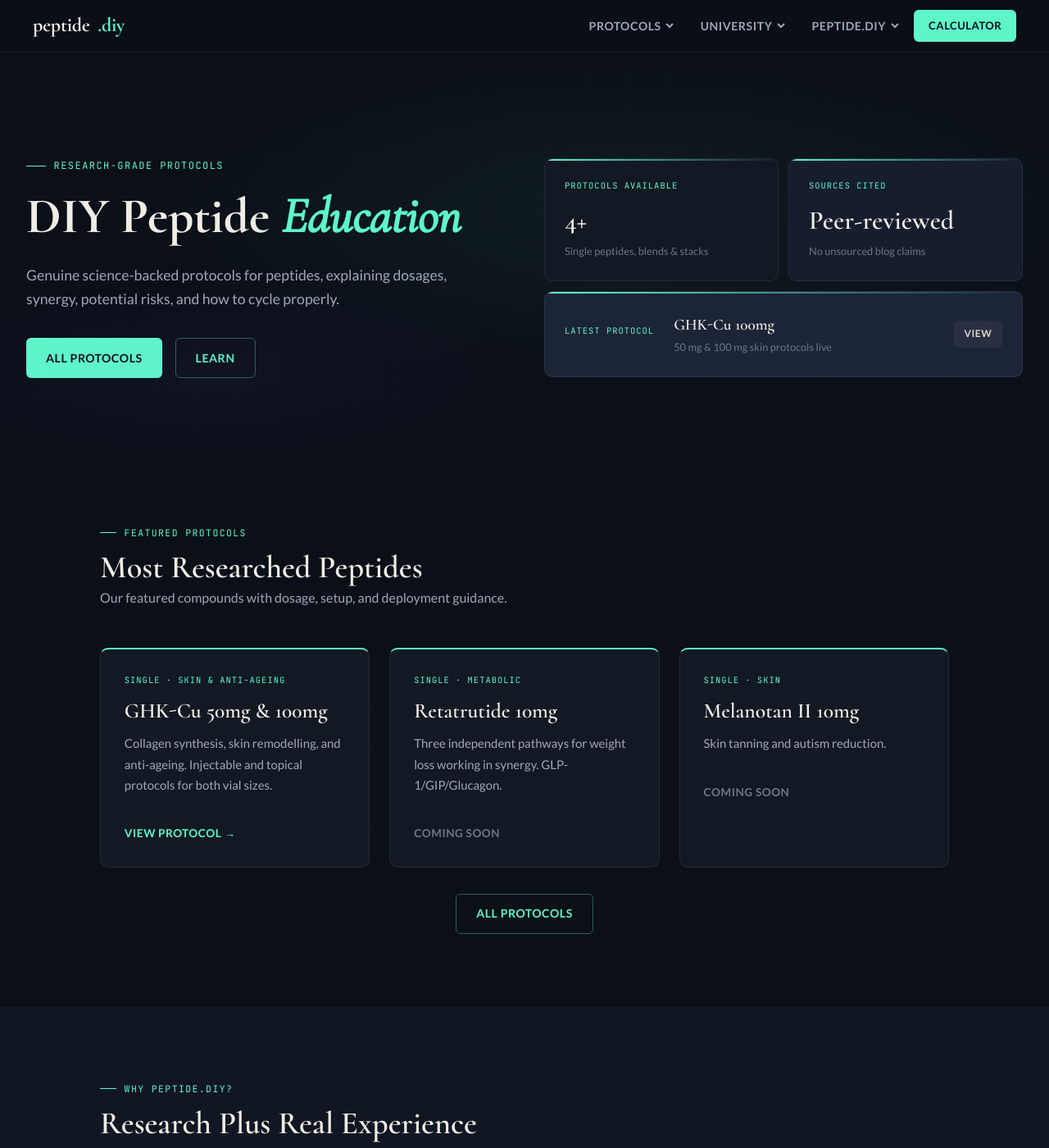
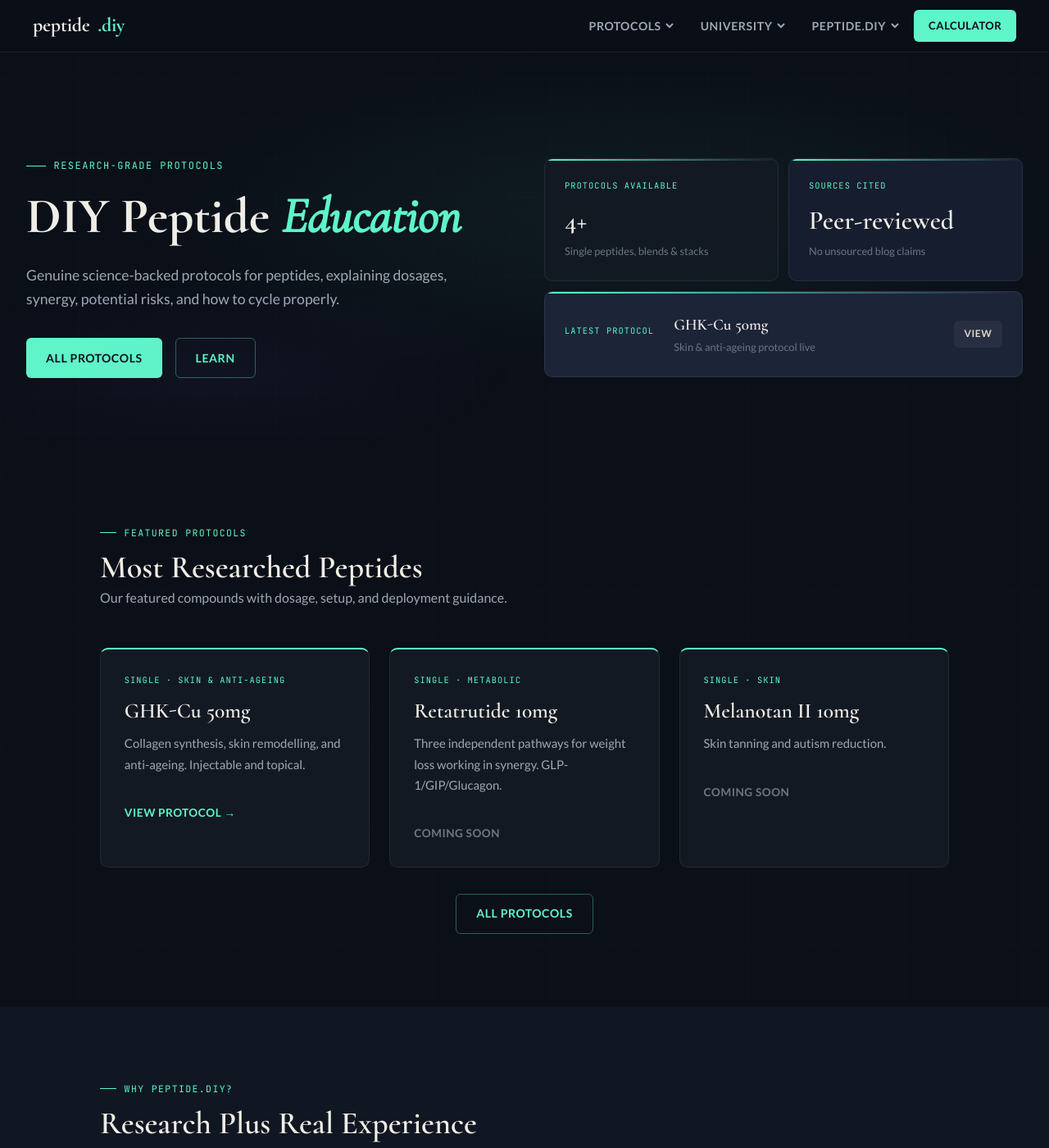
Before and after one commit to FletcherPoole/peptide.diy, a Jekyll site: the page built from index.html, in a window 1280 px wide and 1400 px high. Shown: the whole window at 82% size. Built offline with Jekyll 4.4.1, drawn with Linux system fonts in a browser that asks for light colours.

Commit message:
Feature GHK-Cu 50mg only on home page.
Point hero and featured card to the 50mg protocol instead of both vial sizes.

Co-authored-by: Cursor <cursoragent@cursor.com>

```diff
--- a/index.html
+++ b/index.html
@@ -33,10 +33,10 @@ description: "Genuine science-backed peptide protocols. Dosages, synergy, cyclin
           <div class="hero-card">
             <div class="hc-label">Latest Protocol</div>
             <div style="flex:1">
-            <div class="hc-val" style="font-size:1.2rem"><a href="{{ '/ghk-cu-100mg.html' | relative_url }}" style="color:inherit;text-decoration:none">GHK-Cu 100mg</a></div>
-            <div class="hc-sub">50 mg &amp; 100 mg skin protocols live</div>
+            <div class="hc-val" style="font-size:1.2rem"><a href="{{ '/ghk-cu-50mg.html' | relative_url }}" style="color:inherit;text-decoration:none">GHK-Cu 50mg</a></div>
+            <div class="hc-sub">Skin &amp; anti-ageing protocol live</div>
           </div>
-          <a class="btn btn-ghost" style="font-size:.75rem;padding:.4rem .8rem;white-space:nowrap" href="{{ '/ghk-cu-100mg.html' | relative_url }}">View</a>
+          <a class="btn btn-ghost" style="font-size:.75rem;padding:.4rem .8rem;white-space:nowrap" href="{{ '/ghk-cu-50mg.html' | relative_url }}">View</a>
           </div>
         </div>
       </div>
@@ -52,10 +52,10 @@ description: "Genuine science-backed peptide protocols. Dosages, synergy, cyclin
         <p>Our featured compounds with dosage, setup, and deployment guidance.</p>
       </div>
       <div class="grid-3">
-        <a class="card card-accent" href="{{ '/ghk-cu-100mg.html' | relative_url }}">
+        <a class="card card-accent" href="{{ '/ghk-cu-50mg.html' | relative_url }}">
           <div class="card-label">Single · Skin &amp; Anti-Ageing</div>
-          <h3>GHK-Cu 50mg &amp; 100mg</h3>
-          <p>Collagen synthesis, skin remodelling, and anti-ageing. Injectable and topical protocols for both vial sizes.</p>
+          <h3>GHK-Cu 50mg</h3>
+          <p>Collagen synthesis, skin remodelling, and anti-ageing. Injectable and topical.</p>
           <span class="card-link">View Protocol →</span>
         </a>
         <div class="card card-accent">
```
